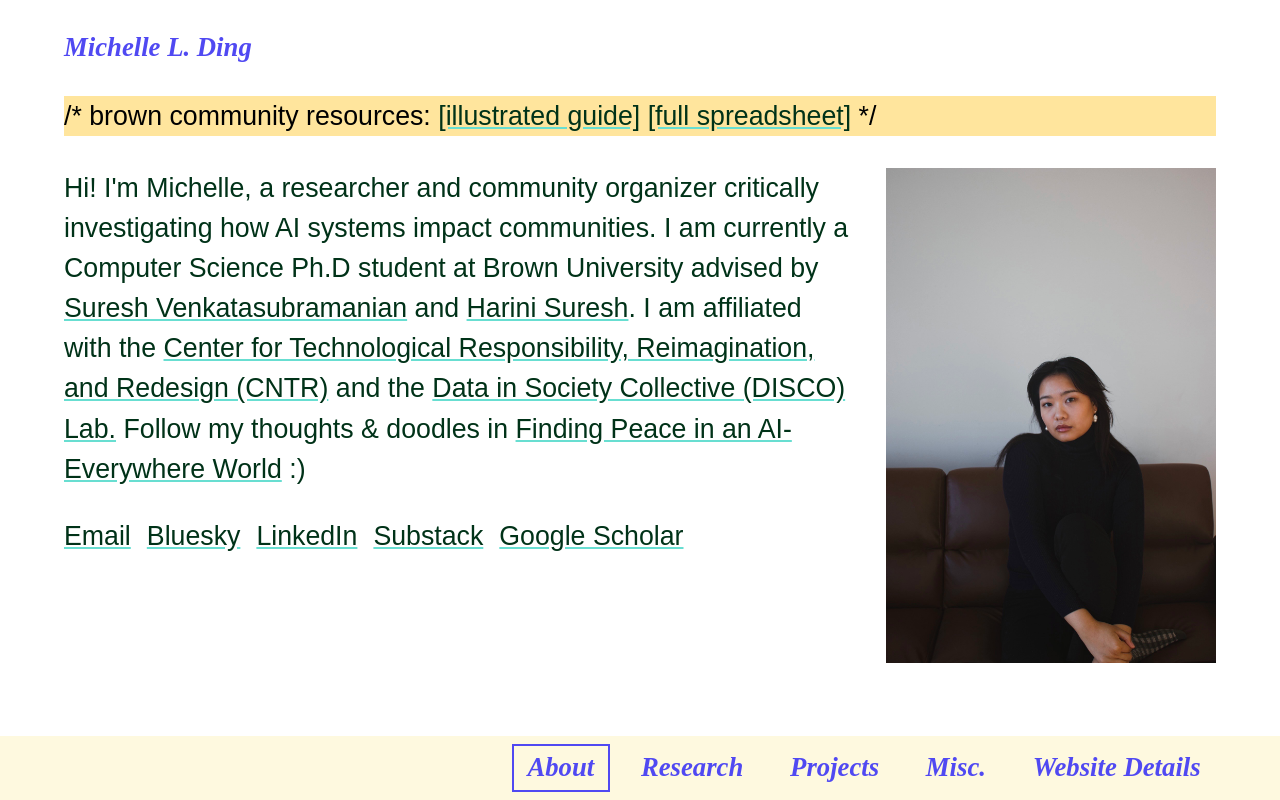
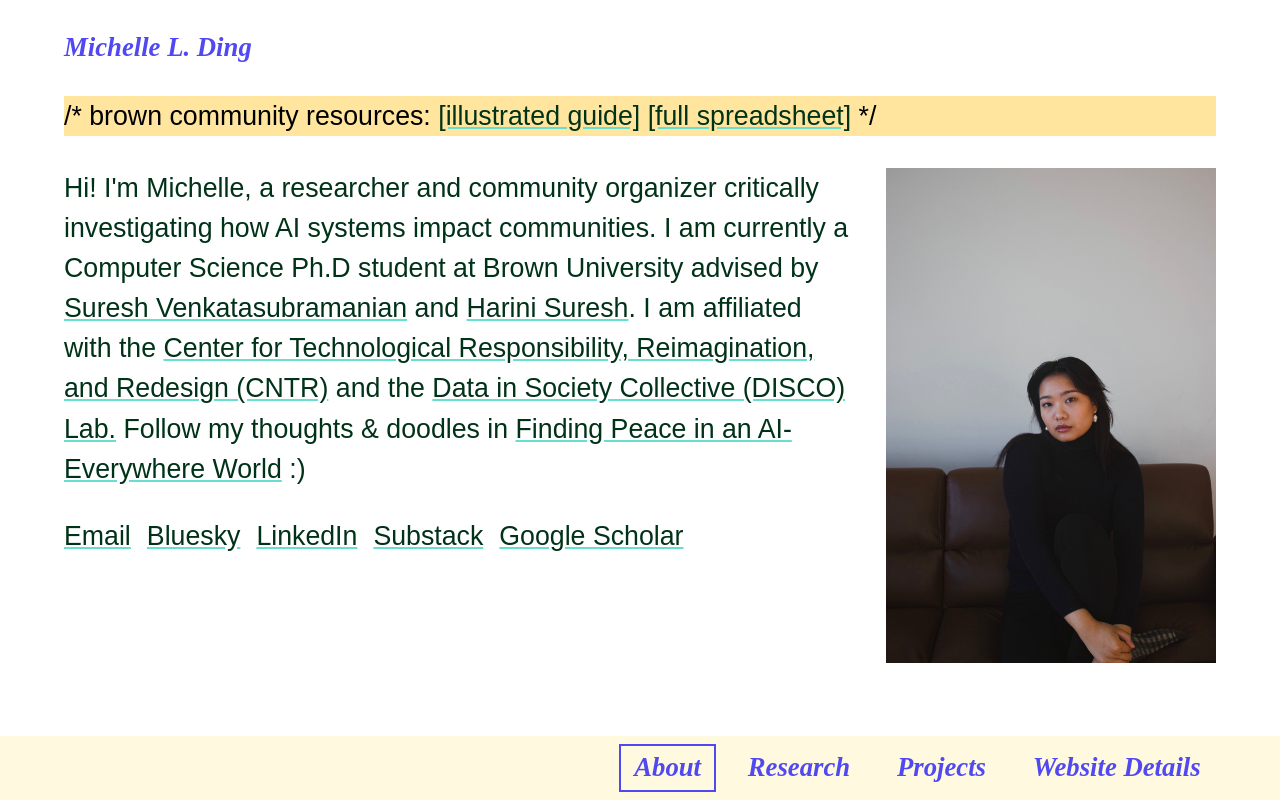
Before and after one commit to michelle-ding/michelle-ding.github.io, a React (Create React App) app: page / in a window 1280 px wide. Built offline with nearby package versions, Linux system fonts and the light colour scheme; the HTML template or start-up script is replaced by a standard one.

Commit message:
misc edit

```diff
--- a/src/App.tsx
+++ b/src/App.tsx
@@ -50,7 +50,7 @@ function App() {
 
               <NavLink to="/research" onClick={closeMenu}>Research</NavLink>
               <NavLink to="/projects" onClick={closeMenu}>Projects</NavLink>
-               <NavLink to="/misc" onClick={closeMenu}>Misc.</NavLink>
+               {/* <NavLink to="/misc" onClick={closeMenu}>Misc.</NavLink> */}
               {/* <NavLink to="/talks" onClick={closeMenu}>Talks</NavLink> */}
               <NavLink to="/websitedetails" onClick={closeMenu}>Website Details</NavLink>
             </nav>
@@ -63,7 +63,7 @@ function App() {
           <Route path="/research" element={<Research />} />
           <Route path="/projects" element={<Projects />} />
 
-          <Route path="/misc" element={<Press />} />
+          {/* <Route path="/misc" element={<Press />} /> */}
           {/* <Route path="/talks" element={<Talks />} /> */}
 
           <Route path="/websitedetails" element={<Website />} />
@@ -76,7 +76,7 @@ function App() {
             <NavLink to="/research">Research</NavLink>
             <NavLink to="/projects">Projects</NavLink>
 
-            <NavLink to="/misc">Misc.</NavLink>
+            {/* <NavLink to="/misc">Misc.</NavLink> */}
             {/* <NavLink to="/talks">Talks</NavLink> */}
 
             <NavLink to="/websitedetails">Website Details</NavLink>
```
